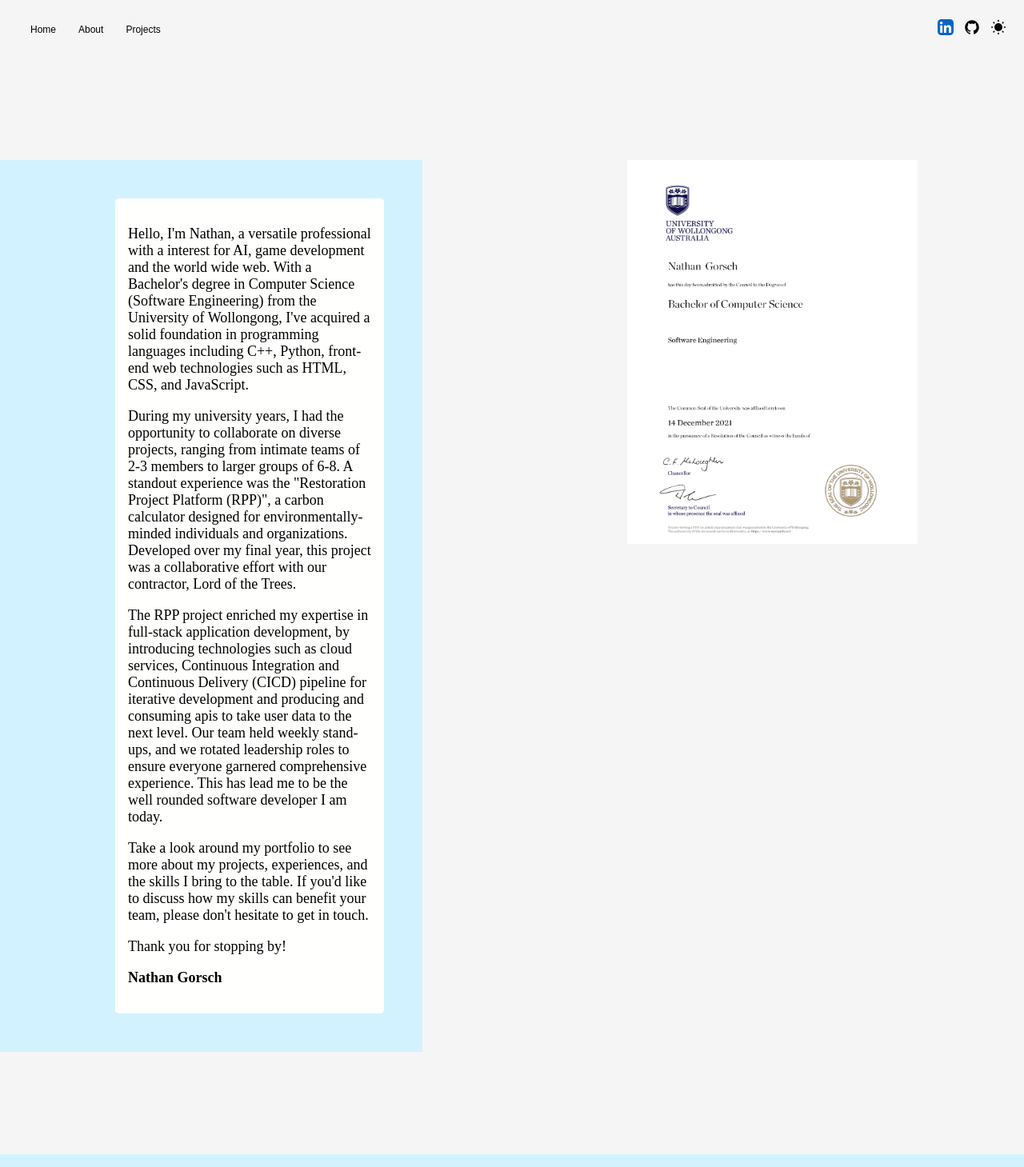
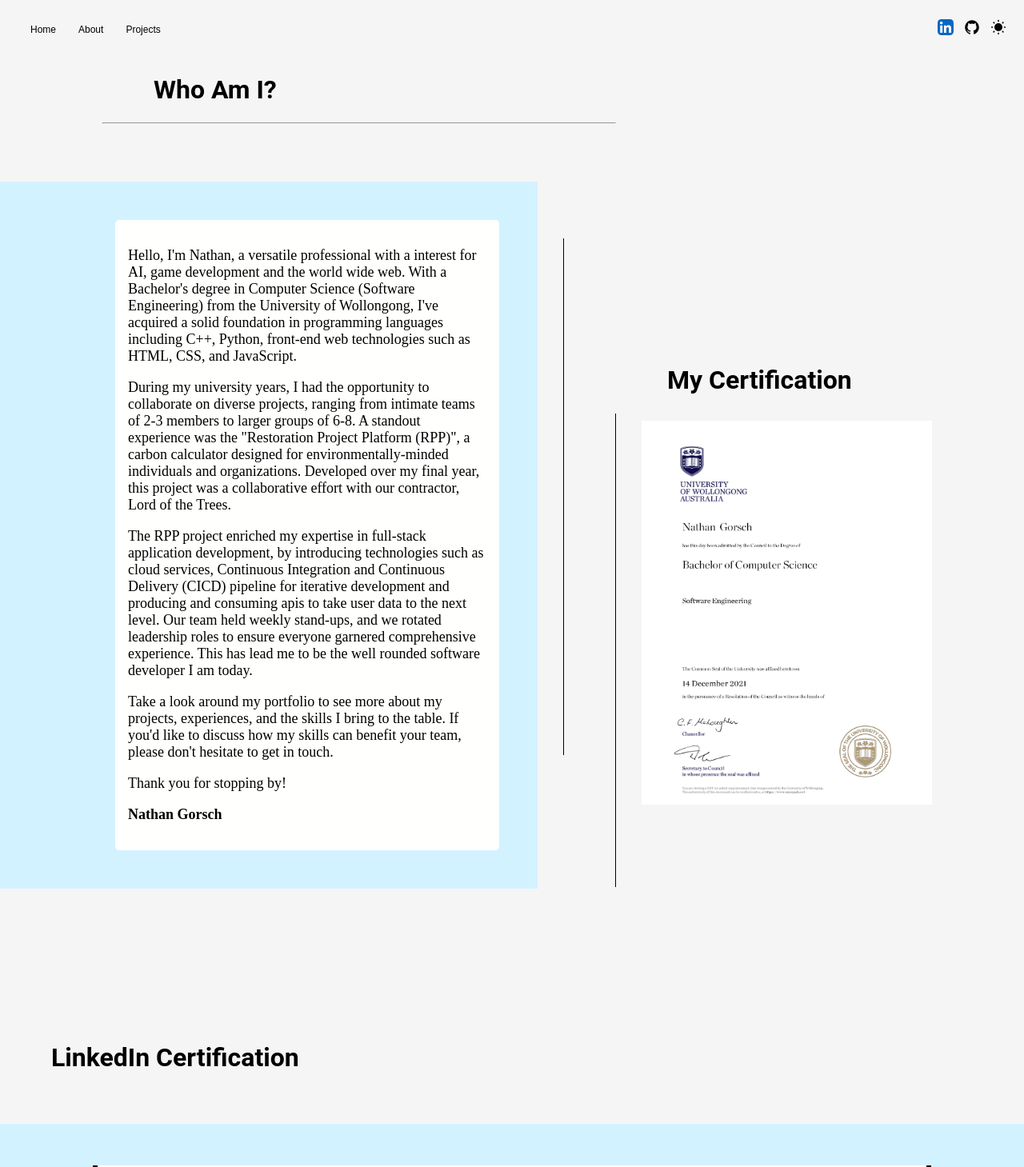
Before and after one commit to Gorschy/CV_Website, a React (Create React App) app: page /about in a window 1280 px wide. Shown: the top 1459 px of the page at 80% size. Built offline with nearby package versions, Linux system fonts and the light colour scheme.

Commit message:
Styling adjustments - About component

```diff
--- a/src/pages/About/About.css
+++ b/src/pages/About/About.css
@@ -7,11 +7,21 @@
     text-align: center;
 }
 
-.text-background {
-    background-color: #fffffe; /* yellow background */
-    padding: 2px 5px; /* Optional: Add some padding for spacing */
-}
-
 .education-background {
     background-color: #D3F2FF;
 }
+
+.about-heading {
+    margin-left: 15vw;
+  }
+
+
+.about-heading-line {
+    width: 50%;
+    margin-left: 10vw;
+    margin-right: auto;
+}
+
+.linkedin-heading {
+    margin: 5vw;
+}
--- a/src/pages/About/About.jsx
+++ b/src/pages/About/About.jsx
@@ -33,12 +33,14 @@ const About = () => {
 
   return (
     <div className="about">
+      <h1 className='about-heading'>Who Am I?</h1>
+      <hr className='about-heading-line'></hr>
       <div style={{ display: "flex" }}>
         <div>
           <Biography />
+          <h1 className='linkedin-heading'>LinkedIn Certification</h1>
           <div className='background-alternate'>
           <Carousel slides={slides} controls indicators interval={6000} autoPlay={true}/>
-          <p className='carousel-tag'><span className="text-background">LinkedIn Certificates</span></p>
           </div>
           <Skills />
           <div className='education-background'>
--- a/src/pages/About/Biography.css
+++ b/src/pages/About/Biography.css
@@ -7,8 +7,7 @@
   flex: 1;  /* You can adjust these values to allocate space as needed */
   padding: 2.5vw;
   padding-left: 10vw;
-  margin-right: 10vw;
-  margin-top: 10vw;
+  margin-top: 5vw;
   margin-bottom: 10vw;
   background-color: #D3F2FF;
 }
@@ -22,14 +21,36 @@
 }
 
 .div2 {
-  flex: 1;  /* You can adjust these values to allocate space as needed */
-  margin: 10vw;
+  flex: 1;
+  margin-right: 7.5vw;
+  display: flex;  /* Add this */
+  align-items: center;  /* This will vertically center the vertical lines and the image */
 }
-
 
 .div2 img {
   max-width: 100%;
   height: 60vh; /* Adjusts the height automatically based on the width to maintain the image's aspect ratio */
+}
+
+.vertical-line-1 {
+  width: 1px;  /* This determines the thickness of the vertical line */
+  height: 60%;  /* This determines the height of the vertical line */
+  background-color: black;  /* This determines the color of the vertical line */
+  margin: 2.5vw;
+  margin-bottom: 15vw;  /* This centers the line if its container has a specific width */
+}
+
+.vertical-line-2 {
+  width: 1px;  /* This determines the thickness of the vertical line */
+  height: 55%;  /* This determines the height of the vertical line */
+  background-color: black;  /* This determines the color of the vertical line */
+  margin: 2.5vw;
+  margin-top: 20vw;  /* This centers the line if its container has a specific width */
+}
+
+.certification-heading {
+  margin: 2.5vw;
+  margin-top: 5vw;
 }
 
 p {
--- a/src/pages/About/Biography.jsx
+++ b/src/pages/About/Biography.jsx
@@ -29,7 +29,14 @@ const Biography = () => {
         </div>
       </div>
       <div className="div2">
+
+        <div class="vertical-line-1"></div>
+        <div class="vertical-line-2"></div>
+
+        <div>
+        <h1 className='certification-heading'>My Certification</h1>
         <img src={Bachelors}></img>
+        </div>
       </div>
     </div>
   );
--- a/src/pages/Projects/Projects.jsx
+++ b/src/pages/Projects/Projects.jsx
@@ -66,6 +66,7 @@ const Projects = () => {
           title={project.title}
           description={project.description}
           onClick={() => window.open(project.link)}
+          link={project.link}
           tags={project.tags}
           githubLink={project.githubLink}
           linkType={project.linkType}
```
